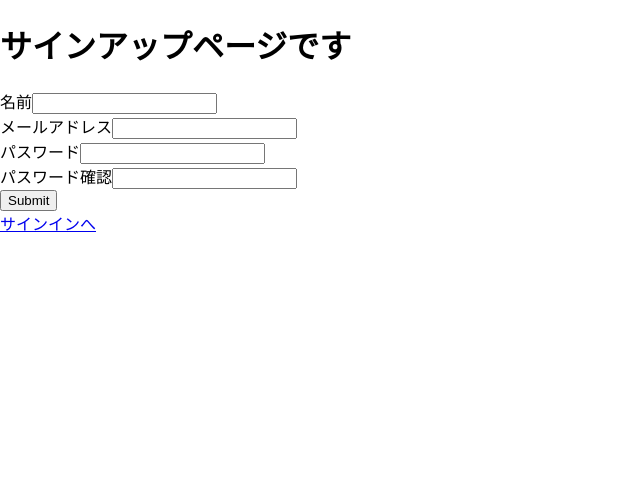
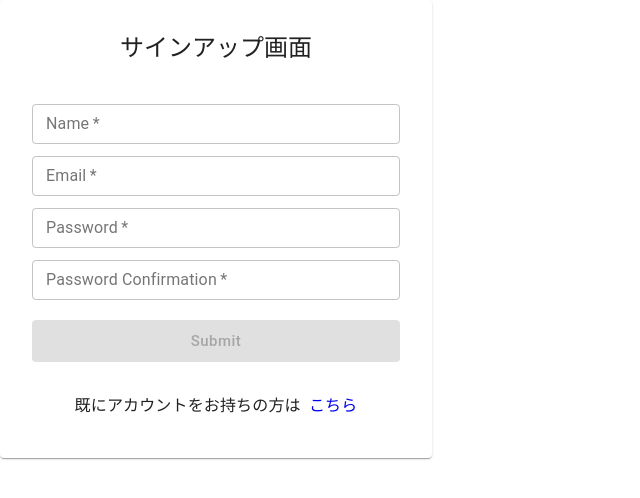
Before and after one commit to ooooose/gahack, a React (Create React App) app in the folder front/: page /signup in a window 1280 px wide. Shown: the top 498 px of the page, without its empty margins (0-640 px from the left). Built offline with nearby package versions, Linux system fonts and the light colour scheme; the HTML template or start-up script is replaced by a standard one; what axios-case-converter would draw is missing.

Commit message:
Add:ユーザー登録関連のページ作成#8

```diff
--- a/front/src/components/pages/Home.jsx
+++ b/front/src/components/pages/Home.jsx
@@ -5,21 +5,21 @@ import { AuthContext } from "../../App";
 const Home = () => {
   const { isSignedIn, currentUser } = useContext(AuthContext)
 
-  return(
+  return (
     <>
       {
         isSignedIn && currentUser ? (
           <>
-            <h1>Signed in successfully!</h1>
-            <h2>Email: { currentUser?.email }</h2>
-            <h2>Name: { currentUser?.name }</h2>
+            <h1>Signed in successfully!!!</h1>
+            <h2>Email: {currentUser?.email}</h2>
+            <h2>Name: {currentUser?.name}</h2>
           </>
         ) : (
-          <h1>Not Signed In</h1>
+          <h1>Not Signed In!</h1>
         )
       }
     </>
   )
-}
+};
 
 export default Home;
--- a/front/src/components/pages/SignIn.jsx
+++ b/front/src/components/pages/SignIn.jsx
@@ -2,24 +2,49 @@ import React, { useContext, useState } from "react";
 import { Link, useNavigate } from "react-router-dom";
 import Cookies from "js-cookie";
 
-import { makeStyels, Theme } from "@material-ui/core/styles";
+import { makeStyles } from "@material-ui/core/styles";
 import { Typography } from "@material-ui/core";
 import TextField from "@material-ui/core/TextField";
 import Card from "@material-ui/core/Card";
 import CardContent from "@material-ui/core/CardContent";
+import CardHeader from "@material-ui/core/CardHeader";
 import Button from "@material-ui/core/Button";
 import Box from "@material-ui/core/Box";
-
 
 import { signIn } from "../../lib/api/auth";
 import { AuthContext } from "../../App";
 
+const useStyles = makeStyles((theme) => ({
+  container: {
+    marginTop: theme.spacing(6)
+  },
+  submitBtn: {
+    marginTop: theme.spacing(2),
+    flexGrow: 1,
+    textTransform: "none"
+  },
+  header: {
+    textAlign: "center"
+  },
+  card: {
+    padding: theme.spacing(2),
+    maxWidth: 400
+  },
+  box: {
+    marginTop: "2rem"
+  },
+  link: {
+    textDecoration: "none"
+  }
+}));
+
 export const SignIn = () => {
+  const classes = useStyles();
+  const navigate = useNavigate();
   const { setIsSignedIn, setCurrentUser } = useContext(AuthContext);
+
   const [email, setEmail] = useState("");
   const [password, setPassword] = useState("");
-
-  const navigation = useNavigate();
 
   const generateParams = () => {
     const signInParams = {
@@ -43,7 +68,8 @@ export const SignIn = () => {
         setIsSignedIn(true);
         setCurrentUser(res.data.data);
 
-        navigation.push("/");
+        navigate("/");
+        console.log("Signed in successfully!");
       }
     } catch (e) {
       console.log(e);
@@ -51,33 +77,54 @@ export const SignIn = () => {
   };
   return (
     <>
-      <p>サインインページです</p>
-      <form>
-        <div>
-          <label htmlFor="email">メールアドレス</label>
-          <input
-            type="email"
-            id="email"
-            name="email"
-            value={email}
-            onChange={(e) => setEmail(e.target.value)}
-          />
-        </div>
-        <div>
-          <label htmlFor="password">パスワード</label>
-          <input
-            type="password"
-            id="password"
-            name="password"
-            value={password}
-            onChange={(e) => setPassword(e.target.value)}
-          />
-        </div>
-        <button type="submit" onClick={(e) => handleSignInSubmit(e)}>
-          Submit
-        </button>
+      <form noValidate autoComplete="off" style={{display:"inline-block"}}>
+        <Card className={classes.card}>
+          <CardHeader className={classes.header} title="ログイン画面" />
+          <CardContent>
+
+            <TextField
+              variant="outlined"
+              required
+              fullWidth
+              label="Email"
+              value={email}
+              margin="dense"
+              onChange={event => setEmail(event.target.value)}
+            />
+            <TextField
+              variant="outlined"
+              required
+              fullWidth
+              label="Password"
+              type="password"
+              placeholder="At least 6 characters"
+              value={password}
+              margin="dense"
+              autoComplete="current-password"
+              onChange={(event) => setPassword(event.target.value)}
+            />
+            <Button
+              type="submit"
+              variant="contained"
+              size="large"
+              fullWidth
+              color="default"
+              disabled={!email || !password ? true : false}
+              onClick={handleSignInSubmit}
+            >
+              ログイン
+            </Button>
+            <Box textAlign="center" className={classes.box}>
+              <Typography variant="body2">
+                アカウントをお持ちですか? &nbsp;
+                <Link to="/signup" className={classes.link}>
+                  ユーザー登録はこちら!
+                </Link>
+              </Typography>
+            </Box>
+          </CardContent>
+        </Card>
       </form>
-      <Link to="/signup">サインアップへ</Link>
     </>
   );
 };
--- a/front/src/components/pages/SignUp.jsx
+++ b/front/src/components/pages/SignUp.jsx
@@ -1,10 +1,47 @@
-import Cookies from "js-cookie";
-import { useContext, useState } from "react";
+// import Cookies from "js-cookie";
+import React, { useContext, useState } from "react";
 import { Link } from "react-router-dom";
+
+import { makeStyles } from "@material-ui/core/styles";
+import { Typography } from "@material-ui/core";
+import TextField from "@material-ui/core/TextField";
+import Card from "@material-ui/core/Card";
+import CardContent from "@material-ui/core/CardContent";
+import CardHeader from "@material-ui/core/CardHeader";
+import Button from "@material-ui/core/Button";
+import Box from "@material-ui/core/Box";
+
+
 import { signUp } from "../../lib/api/auth";
 import { AuthContext } from "../../App";
 
+const useStyles = makeStyles((theme) => ({
+  container: {
+    marginTop: theme.spacing(6)
+  },
+  submitBtn: {
+    marginTop: theme.spacing(2),
+    flexGrow: 1,
+    textTransform: "none"
+  },
+  header: {
+    textAlign: "center"
+  },
+  card: {
+    padding: theme.spacing(2),
+    maxWidth: 400
+  },
+  box: {
+    marginTop: "2rem"
+  },
+  link: {
+    textDecoration: "none"
+  }
+}));
+
 const SignUp = () => {
+  const classes = useStyles();
+
   const { setIsSignedIn, setCurrentUser } = useContext(AuthContext);
 
   const [name, setName] = useState("");
@@ -37,61 +74,73 @@ const SignUp = () => {
   };
   return (
     <>
-      <h1>サインアップページです</h1>
-      <form>
-        <div>
-          <label htmlFor="name">名前</label>
-          <input
-            type="text"
-            id="name"
-            name="name"
+      <form noValidate autoComplete="off" style={{display:"inline-block"}}>
+        <Card className={classes.card}>
+          <CardHeader className={classes.header} title="サインアップ画面" />
+          <CardContent>
+            <TextField
+              variant="outlined"
+              required
+              fullWidth
+              label="Name"
               value={name}
-            onChange={(e) => setName(e.target.value)}
+              margin="dense"
+              onChange={(event) => setName(event.target.value)}
             />
-        </div>
-        <div>
-          <label htmlFor="email">メールアドレス</label>
-          <input
-            type="email"
-            id="email"
-            name="email"
+            <TextField
+              variant="outlined"
+              required
+              fullWidth
+              label="Email"
               value={email}
-            onChange={(e) => setEmail(e.target.value)}
+              margin="dense"
+              onChange={(event) => setEmail(event.target.value)}
             />
-        </div>
-        <div>
-          <label htmlFor="password">パスワード</label>
-          <input
+            <TextField
+              variant="outlined"
+              required
+              fullWidth
+              label="Password"
               type="password"
-            id="password"
-            name="password"
               value={password}
-            onChange={(e) => setPassword(e.target.value)}
+              margin="dense"
+              autoComplete="current-password"
+              onChange={(event) => setPassword(event.target.value)}
             />
-        </div>
-        <div>
-          <label htmlFor="password_confirmation">パスワード確認</label>
-          <input
+            <TextField
+              variant="outlined"
+              required
+              fullWidth
+              label="Password Confirmation"
               type="password"
-            id="password_confirmation"
-            name="password_confirmation"
               value={passwordConfirmation}
-            onChange={(e) => setPasswordConfirmation(e.target.value)}
+              margin="dense"
+              autoComplete="current-password"
+              onChange={(event) => setPasswordConfirmation(event.target.value)}
             />
-        </div>
-        <div>
-          <input
-            type="hidden"
-            id="confirm_success_url"
-            name="confirm_success_url"
-            value={confirmSuccessUrl}
-          />
-        </div>
-        <button type="submit" onClick={(e) => handleSignUpSubmit(e)}>
+            <Button
+              type="submit"
+              variant="contained"
+              size="large"
+              fullWidth
+              color="default"
+              disabled={!name || !email || !password || !passwordConfirmation ? true : false}
+              className={classes.submitBtn}
+              onClick={handleSignUpSubmit}
+            >
               Submit
-        </button>
+            </Button>
+            <Box textAlign="center" className={classes.box}>
+              <Typography>
+                既にアカウントをお持ちの方は &nbsp;
+                <Link to="/signin" className={classes.link}>
+                  こちら
+                </Link>
+              </Typography>
+            </Box>
+          </CardContent>
+        </Card>
       </form>
-      <Link to="/signin">サインインへ</Link>
     </>
   );
 };
```
Lines whose indentation alone changed are shown as unchanged.
